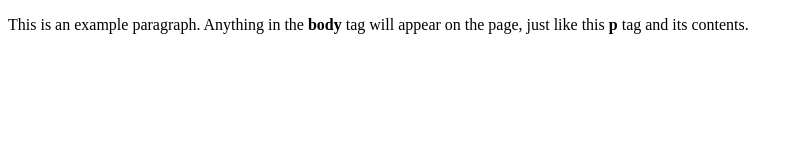
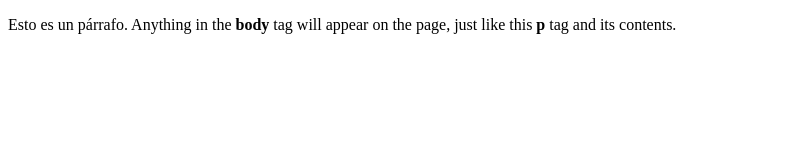
Before and after one commit to jiopdh7/CodeDeployWin, a plain HTML site: page index.html in a window 1280 px wide. Shown: the whole page, without its empty margins (0-800 px from the left). Drawn offline with Linux system fonts and the light colour scheme.

Commit message:
test de code pipeline aws

```diff
--- a/index.html
+++ b/index.html
@@ -4,6 +4,6 @@
     <title>This is the title of the webpage!</title>
   </head>
   <body>
-    <p>This is an example paragraph. Anything in the <strong>body</strong> tag will appear on the page, just like this <strong>p</strong> tag and its contents.</p>
+    <p>Esto es un párrafo. Anything in the <strong>body</strong> tag will appear on the page, just like this <strong>p</strong> tag and its contents.</p>
   </body>
 </html>
```
Also changed, not shown: 1 other file.
